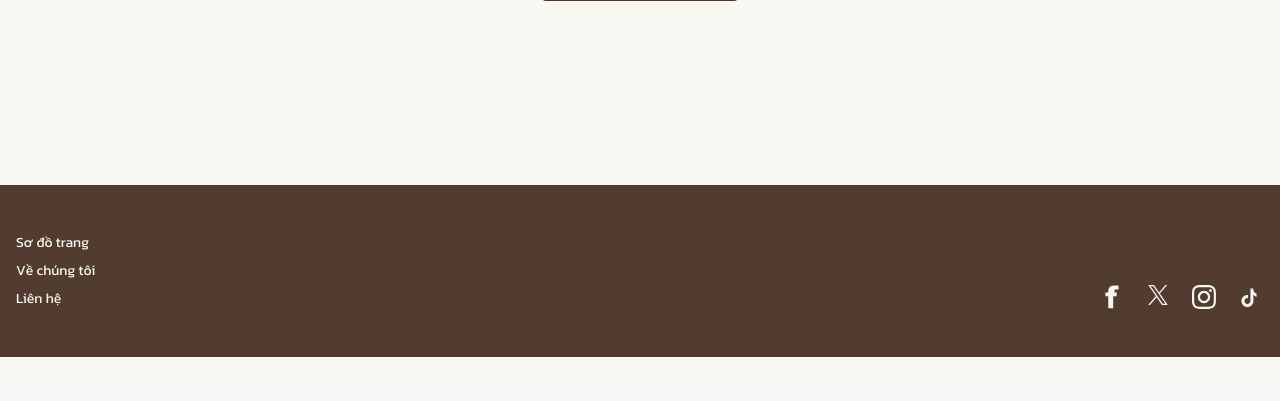
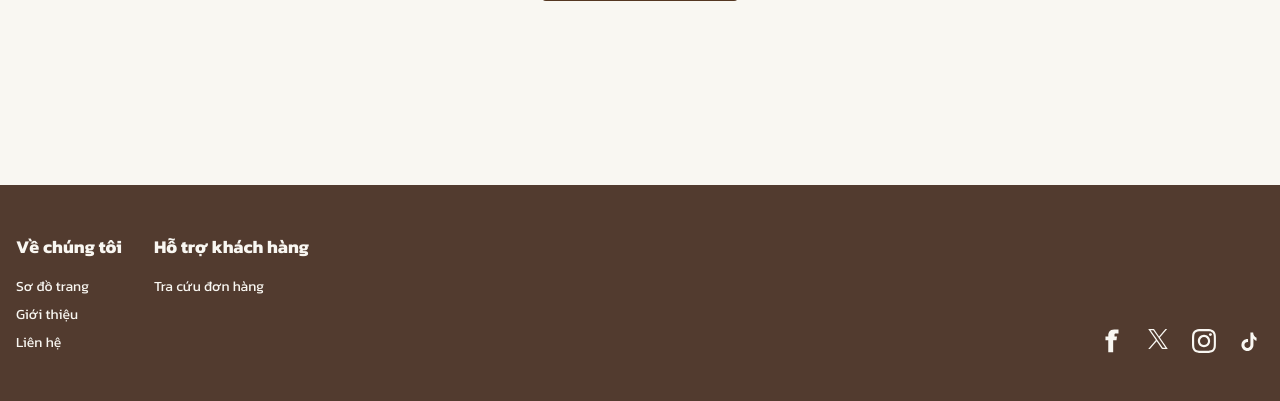
Before and after one commit to HuynhTuanDuy/ClothingStore, an ASP.NET Core app: page /Cart in a window 1280 px wide. Shown: the part 420-821 px from the top of the page. Before the commit the page ends 777 px from the top, so only its background shows below. Run offline with ASP.NET Core 8, Linux system fonts and the light colour scheme; data comes from the database, SQL or seed files in the repository; some libraries are stand-ins or nearby versions.

Commit message:
update store layout interface

```diff
--- a/Views/Shared/_StoreLayout.cshtml
+++ b/Views/Shared/_StoreLayout.cshtml
@@ -172,12 +172,23 @@
     <!-- BEGIN: Footer -->
     <footer class="bg-brand-dark-brown text-brand-cream py-12">
         <div class="container mx-auto px-4 flex flex-col md:flex-row justify-between items-start md:items-end">
-            <!-- Footer Left Links -->
-            <div class="flex flex-col space-y-2 mb-8 md:mb-0">
-                <a class="text-sm hover:underline" href="#">Sơ đồ trang</a>
-                <a class="text-sm hover:underline" href="#">Về chúng tôi</a>
-                <a class="text-sm hover:underline" href="#">Liên hệ</a>
+            <!-- Footer Links Area -->
+            <div class="flex flex-col md:flex-row gap-8 mb-8 md:mb-0">
+                <!-- Footer Left Links -->
+                <div class="flex flex-col space-y-2">
+                    <span class="text-lg font-bold mb-2">Về chúng tôi</span>
+                    <a class="text-sm hover:underline" href="#">Sơ đồ trang</a>
+                    <a class="text-sm hover:underline" href="#">Giới thiệu</a>
+                    <a class="text-sm hover:underline" href="#">Liên hệ</a>
+                </div>
+
+                <!-- Footer Support Links -->
+                <div class="flex flex-col space-y-2">
+                    <span class="text-lg font-bold mb-2">Hỗ trợ khách hàng</span>
+                    <a class="text-sm hover:underline" asp-controller="OrderTracking" asp-action="Index">Tra cứu đơn hàng</a>
+                </div>
             </div>
+
             <!-- Footer Right Socials -->
             <div class="flex space-x-6">
                 <a aria-label="Facebook" class="hover:opacity-75" href="#">
```
